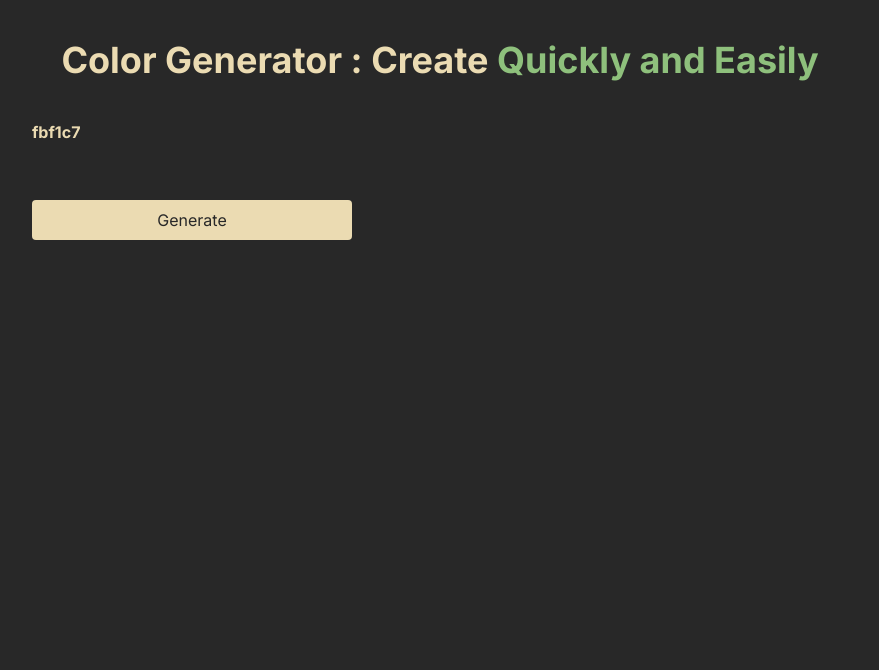
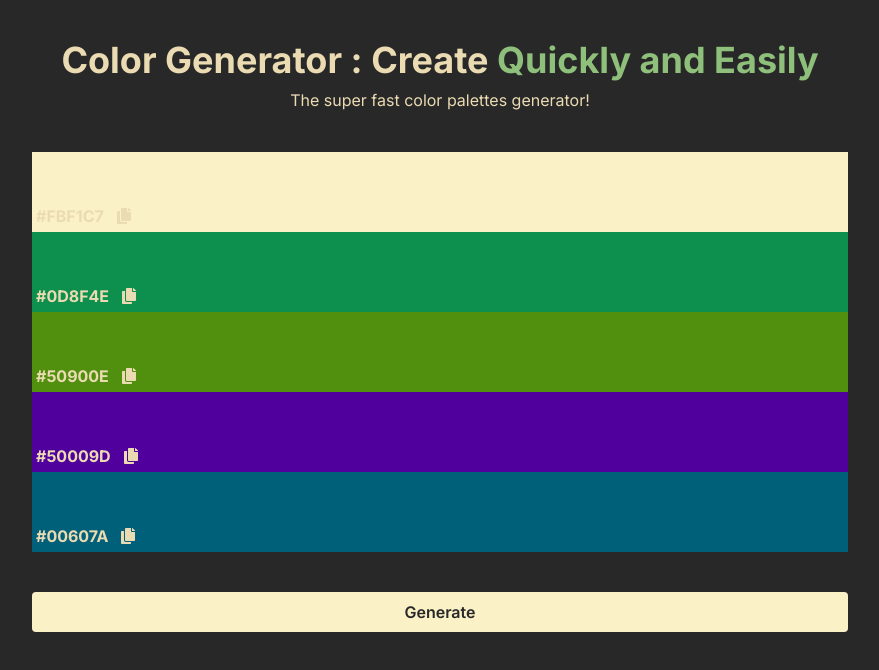
Before and after one commit to Zeddnyx/ZTools, a Next.js app: page /color-generator in a window 1280 px wide. Shown: the top 670 px of the page, without its empty margins (200-1079 px from the left). Built offline with nearby package versions, Linux system fonts and the light colour scheme.

Commit message:
feat: add color generator, refactor: change button position, rename file

```diff
--- a/app/color-generator/page.tsx
+++ b/app/color-generator/page.tsx
@@ -1,8 +1,15 @@
 "use client";
+import Copy from "@/components/CopyText";
 import React, { useState } from "react";
 
 export default function page() {
-  const [color, setColor] = useState<string[]>(["fbf1c7"]);
+  const [color, setColor] = useState<string[]>([
+    "#FBF1C7",
+    "#0D8F4E",
+    "#50900E",
+    "#50009D",
+    "#00607A",
+  ]);
   const number = [1, 2, 3, 4, 5, 6, 7, 8, 9, 0];
   const string = ["A", "B", "C", "D", "E", "F"];
 
@@ -15,13 +22,12 @@ export default function page() {
         const randomValue =
           index % 2 === 0 ? number[randomIndex] : string[randomIndex];
         randomValue === undefined
-          ? (newColor += "0")
+          ? (newColor += "A")
           : (newColor += randomValue);
       }
       newColors.push(newColor);
     }
     setColor(newColors);
-    console.log(color);
   };
 
   return (
@@ -31,19 +37,28 @@ export default function page() {
           Color Generator : Create{" "}
           <span className="text-aqua">Quickly and Easily</span>
         </h1>
+        <p className="descCenter">The super fast color palettes generator!</p>
       </div>
       <div className="w-full flex justify-center flex-col">
         {color?.map((item, id) => {
           return (
-            <div key={id}>
-              <div className={`h-20 w-full bg-[${item}]`}>
+            <div
+              key={id}
+              className="h-20 w-full relative"
+              style={{ backgroundColor: item }}
+            >
+              <div className="bottom-1 left-1 absolute flex gap-2 items-center">
                 <h5>{item}</h5>
+                <Copy copy={item} />
               </div>
             </div>
           );
         })}
 
-        <button className="btn h-10 px-4 " onClick={handleGenerate}>
+        <button
+          className="bg-light0 text-dark0 font-semibold rounded h-10 px-4 mt-10"
+          onClick={handleGenerate}
+        >
           Generate
         </button>
       </div>
--- a/app/globals.css
+++ b/app/globals.css
@@ -52,16 +52,16 @@
   @apply text-center flex justify-center mt-2
 }
 .btn {
-  @apply bg-light1 rounded w-full md:w-80 text-dark0
+  @apply bg-light1 rounded w-full text-dark0 font-semibold text-dark0
 }
 .btn-normal {
-  @apply bg-light1 rounded px-2 py-4 h-full w-28
+  @apply bg-light1 rounded px-2 py-3 w-full text-dark0 font-semibold
 }
 .btn-delete {
   @apply bg-red rounded w-full px-5
 }
 .btn-edit {
-  @apply bg-yellow rounded w-full px-5
+  @apply bg-yellow rounded w-full px-5 text-dark0
 }
 
 /* homepage */
@@ -87,11 +87,11 @@
   @apply grid grid-cols-4 gap-4 p-2 font-bold
 }
 .btn-calc {
-  @apply bg-dark2 p-1 rounded-full
+  @apply bg-dark2 p-1 rounded-full text-base md:text-2xl
 }
 .btn-calc-del {
   @apply bg-red rounded-full
 }
 .btn-calc-clear {
-  @apply bg-yellow rounded-full mt-3
+  @apply bg-yellow text-dark0 rounded-full mt-3 text-xl md:text-2xl
 }
--- a/app/layout.tsx
+++ b/app/layout.tsx
@@ -1,7 +1,7 @@
 import "./globals.css";
 import type { Metadata } from "next";
 import { Inter } from "next/font/google";
-import Providers from "@/components/Providers";
+import Tanstack from "./Tanstack";
 
 const inter = Inter({ subsets: ["latin"] });
 
@@ -18,7 +18,7 @@ export default function RootLayout({
   return (
     <html lang="en">
       <body className={inter.className}>
-        <Providers>{children}</Providers>
+        <Tanstack>{children}</Tanstack>
       </body>
     </html>
   );
--- a/app/send-whatsapp/page.tsx
+++ b/app/send-whatsapp/page.tsx
@@ -10,7 +10,7 @@ export default function page() {
         <h2>send whatsapp message without save number</h2>
         <p className="descCenter">Just simply put number and you ready to go</p>
       </div>
-      <form className="w-full h-full flex flex-col md:flex-row gap-5 items-center">
+      <form className="w-full h-full flex flex-col gap-5 items-center">
         <Input
           name="Send Whatsapp"
           placeholder="ex: 62555666777"
--- a/app/todo-list/page.tsx
+++ b/app/todo-list/page.tsx
@@ -1,5 +1,5 @@
 "use client";
-import React, { useState, Fragment } from "react";
+import React, { useState} from "react";
 import { shallow } from "zustand/shallow";
 import { useStore } from "@/store/stateManagement";
 import Input from "@/components/Input";
@@ -27,7 +27,7 @@ const TodoList = () => {
 
   return (
     <div className="flexCenterMargin">
-      <div className="flex items-center gap-2 w-full">
+      <div className="flex flex-col items-center gap-2 w-full">
         <Input
           name="Todo List"
           placeholder="add todo"
@@ -42,20 +42,20 @@ const TodoList = () => {
       <ul className="w-full">
         {todos.map((todo: any) => (
           <li key={todo.id} className="flex gap-5 w-full">
-            {/* {editId === todo.id ? ( */}
-            {/*     <li className="flex items-center w-full gap-2"> */}
-            {/*       <Input */}
-            {/*         name="Edit Todo" */}
-            {/*         placeholder="Edit Todo" */}
-            {/*         type="text" */}
-            {/*         value={editTitle} */}
-            {/*         onChange={(e) => setEditTitle(e.target.value)} */}
-            {/*       /> */}
-            {/*       <button onClick={handleUpdate} className="btn-normal"> */}
-            {/*         Update */}
-            {/*       </button> */}
-            {/*     </li> */}
-            {/* ) : ( */}
+            {editId === todo.id ? (
+                <li className="flex flex-col items-center w-full gap-2">
+                  <Input
+                    name="Edit Todo"
+                    placeholder="Edit Todo"
+                    type="text"
+                    value={editTitle}
+                    onChange={(e) => setEditTitle(e.target.value)}
+                  />
+                  <button onClick={handleUpdate} className="btn-normal">
+                    Update
+                  </button>
+                </li>
+            ) : (
                 <div className="mt-2 w-full flex gap-16 my-2 bg-dark1 p-2 justify-between items-center">
                   <p>{todo.title}</p>
                   <div className="flex gap-3 items-center">
@@ -74,7 +74,7 @@ const TodoList = () => {
                   </div>
                 </div>
 
-            {/* )} */}
+            )}
           </li>
         ))}
       </ul>
--- /dev/null
+++ b/components/CopyText.tsx
@@ -0,0 +1,22 @@
+import { FaCopy } from 'react-icons/fa';
+
+interface IProps {
+  copy: string;
+}
+export default function Copy({ copy }: IProps) {
+  const handleCopy = () => {
+    if (copy.length != 0 || copy != undefined) {
+      navigator.clipboard.writeText(copy);
+    } else {
+      return;
+    }
+  };
+  return (
+    <button
+      className="outline-none p-1 flex items-center"
+      onClick={handleCopy}
+    >
+      <FaCopy />
+    </button>
+  );
+}
--- a/pages/Homepage.tsx
+++ b/pages/Homepage.tsx
@@ -1,4 +1,4 @@
-import { homepage } from "@/utils/homepage";
+import { feature } from "@/utils/feature";
 import Link from "next/link";
 import React from "react";
 
@@ -6,7 +6,7 @@ export default function Homepage() {
   return (
     <section>
       <div className="container-box">
-        {homepage.map((item, id) => (
+        {feature.map((item, id) => (
           <Link key={id} href={item.link}>
             <div className="box-tools">
               <span className="text-light1">
--- a/utils/homepage.ts
+++ b/utils/feature.ts
@@ -7,13 +7,13 @@ import { WiEarthquake } from "react-icons/wi"
 import { FiUser } from "react-icons/fi"
 import {MdPassword, MdColorLens} from "react-icons/md"
 
-interface Homepage {
+interface Feature{
   title: string;
   link: string;
   icon: IconType;
 }
 
-export const homepage: Homepage[] = [
+export const feature: Feature[] = [
   {
     title: "check account",
     link: "/check-account",
```
Also changed, not shown: app/Tanstack.tsx (renamed from components/Providers.tsx).
